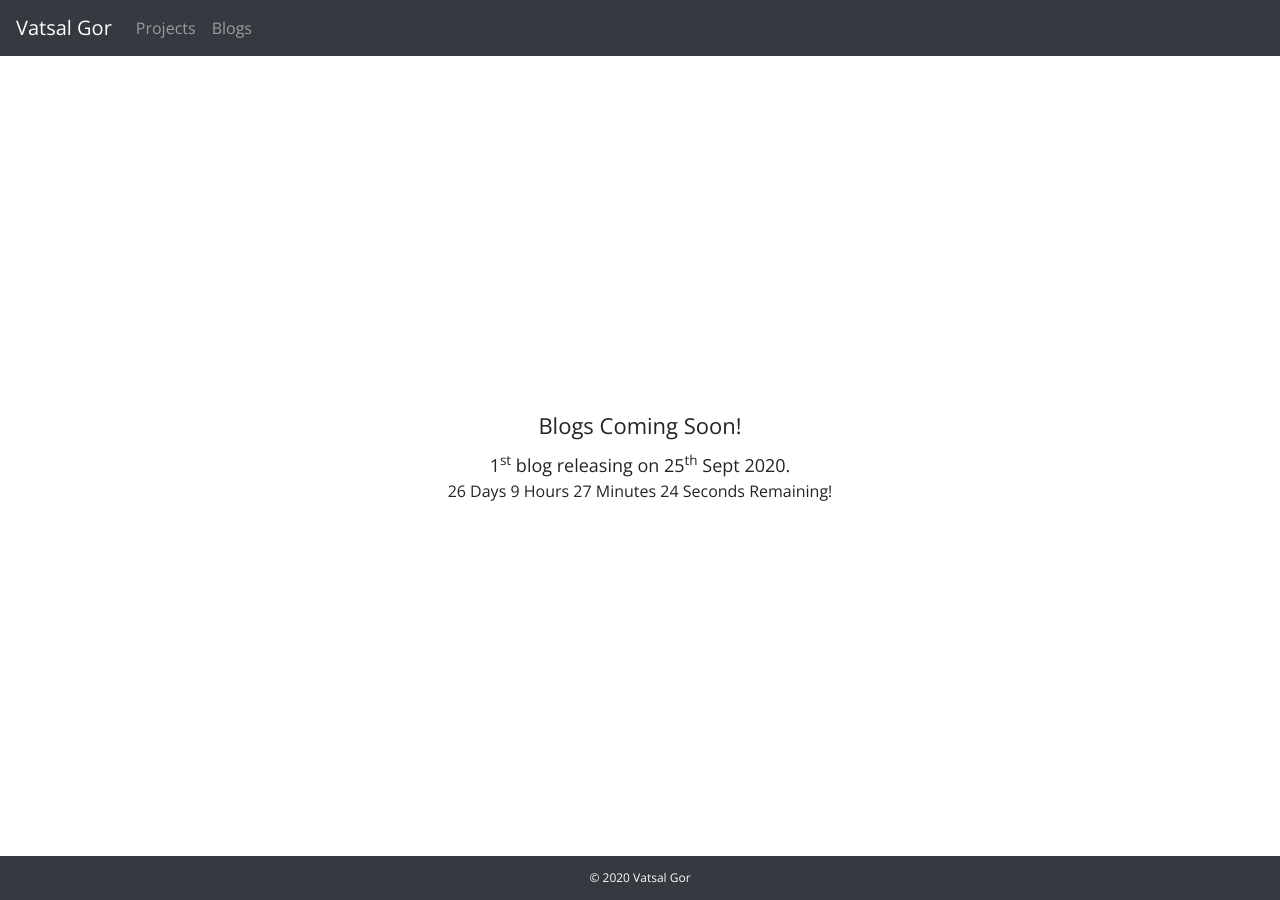
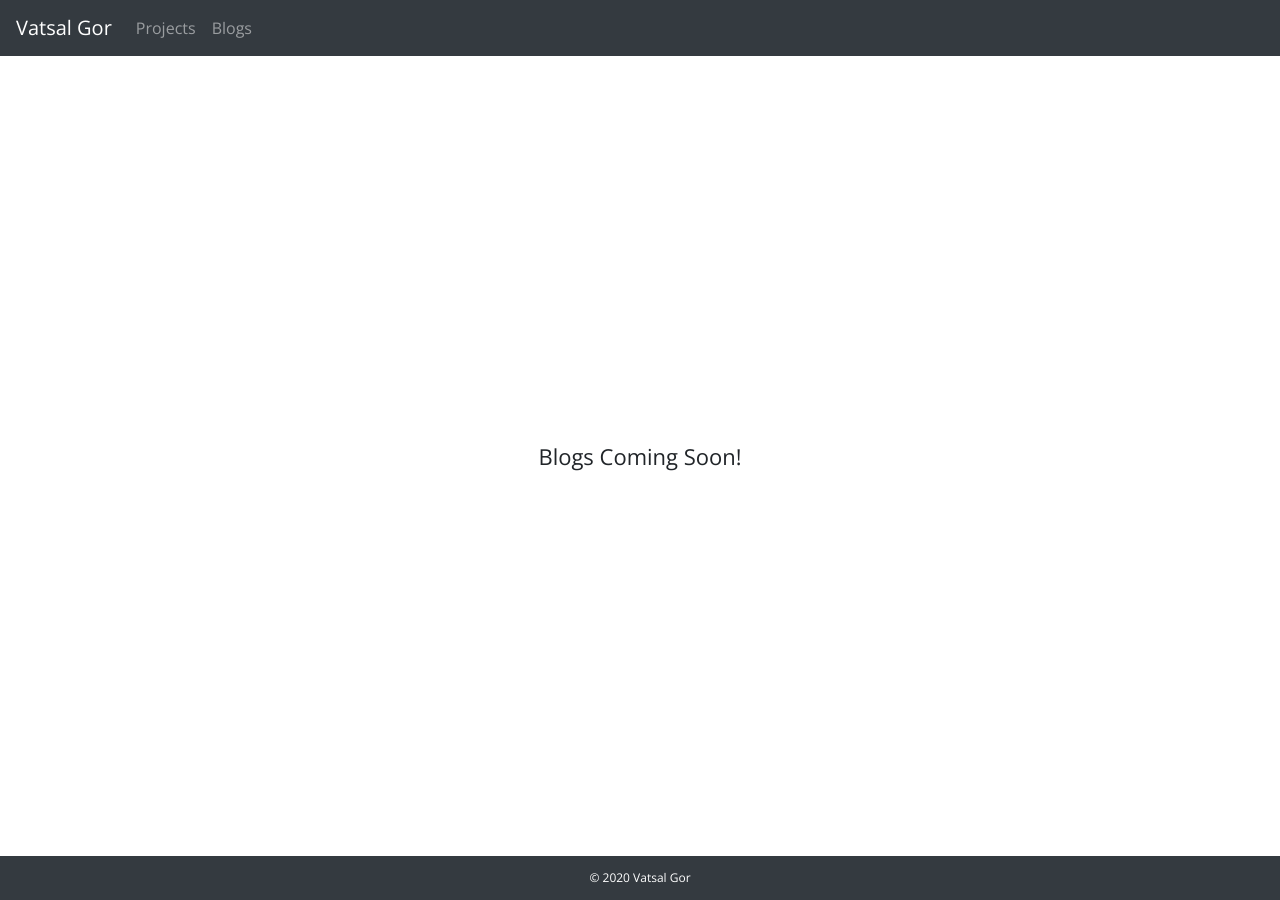
Before and after one commit to vatsalkgor/portfolio, a React (Create React App) app: page /blogs in a window 1280 px wide. Built offline with nearby package versions, Linux system fonts and the light colour scheme.

Commit message:
date removed

```diff
--- a/src/components/Blogs/Blogs.jsx
+++ b/src/components/Blogs/Blogs.jsx
@@ -17,16 +17,6 @@ export default function Blogs() {
                     >
                         <div className="text-center">
                             <div className="heading">Blogs Coming Soon!</div>
-                            <div className="subheading">
-                                1<sup>st</sup> blog releasing on 25<sup>th</sup>{" "}
-                                Sept 2020.
-                            </div>
-                            <div>
-                                <Countdown
-                                    date={1600992000000}
-                                    renderer={countdownRenderer}
-                                ></Countdown>
-                            </div>
                         </div>
                     </Col>
                 </Row>
```
